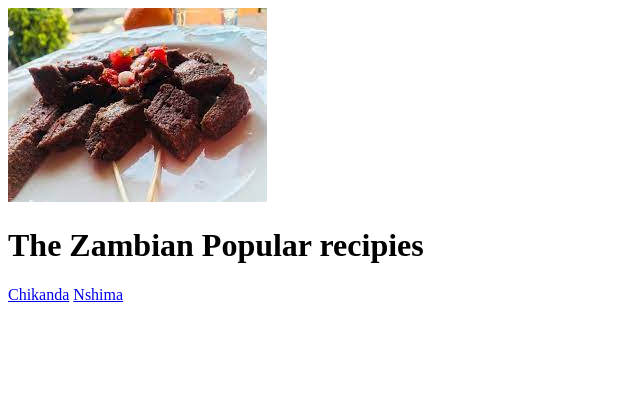
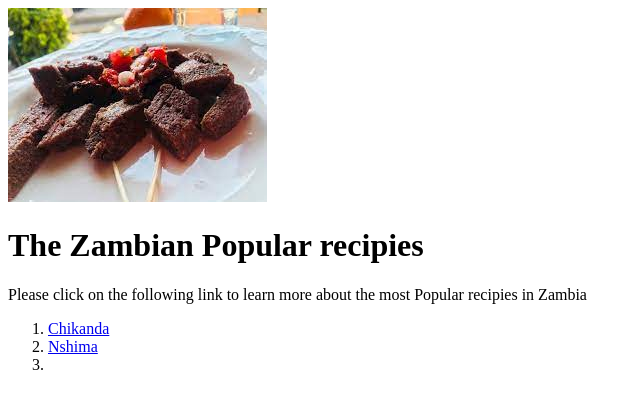
Before and after one commit to Sa-vi-our/odin_recipes, a plain HTML site: page index.html in a window 1280 px wide. Shown: the whole page, without its empty margins (0-641 px from the left). Drawn offline with Linux system fonts and the light colour scheme.

Commit message:
Add index.html

```diff
--- a/index.html
+++ b/index.html
@@ -9,7 +9,12 @@
 <body>
     <img src="recipies/images/Homerecipe.jpeg">
     <h1>The Zambian Popular recipies</h1>
-    <a href="recipies/chikanda.html">Chikanda</a>
-    <a href="recipies/nshima.html">Nshima</a>
+
+    <p>Please click on the following link to learn more about the most Popular
+        recipies in Zambia</p>
+        <ol><li>
+            <a href="recipies/chikanda.html">Chikanda</a></li>
+            <li><a href="recipies/nshima.html">Nshima</a><li>
+        </ol>
 </body>
 </html>
```
